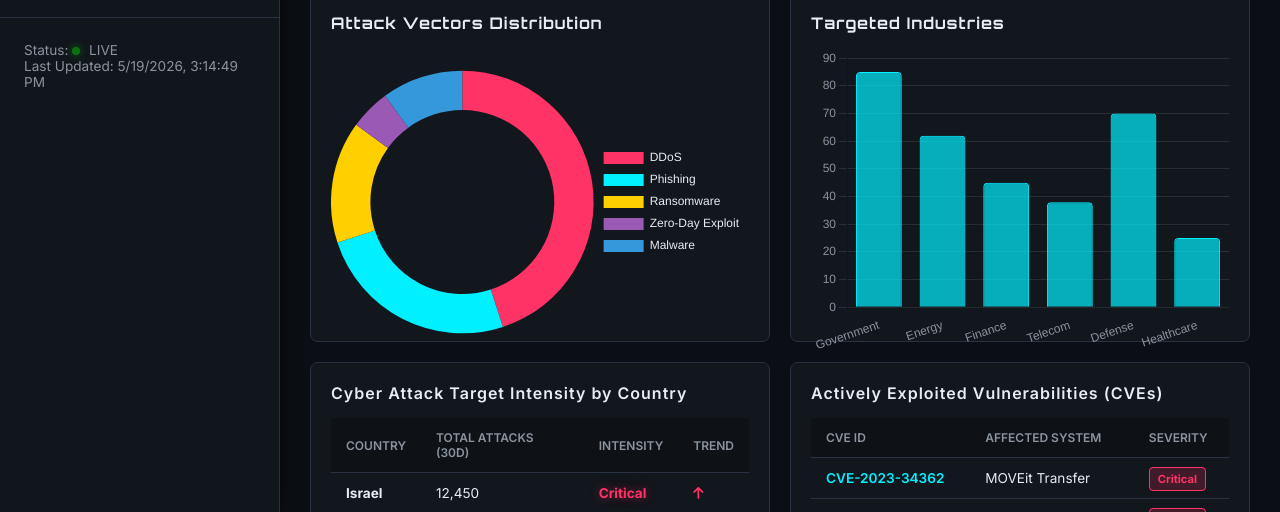
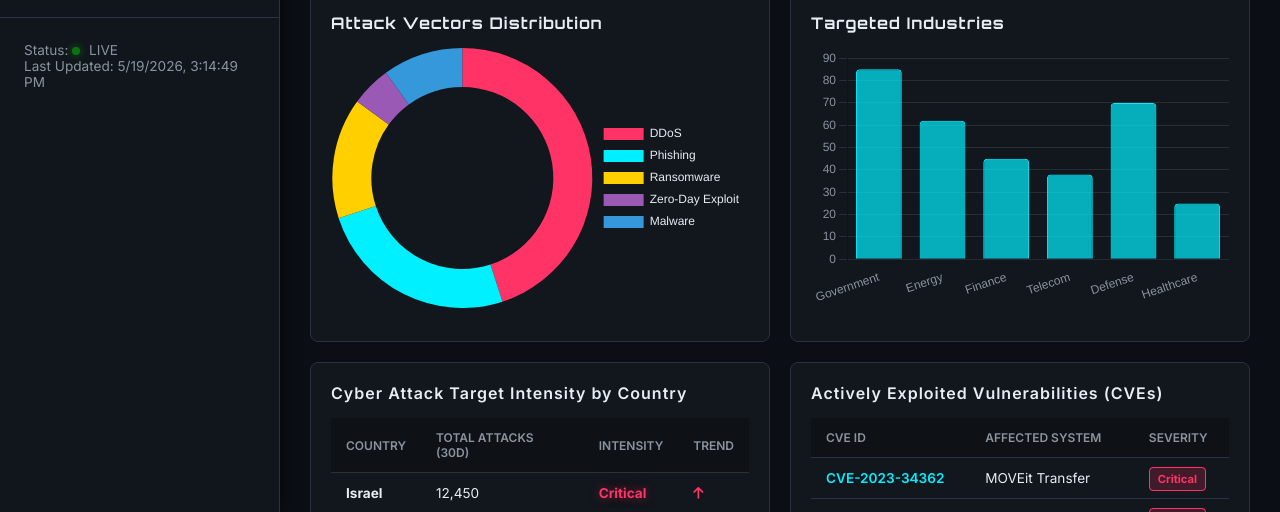
Before and after one commit to DanielR91/Middle_East_Conflict_Tracker, a plain HTML site: page index.html in a window 1280 px wide. Shown: the part 288-800 px from the top of the page. Drawn offline with nearby package versions, Linux system fonts and the light colour scheme; no server answers.

Commit message:
Fixed chart overflow by wrapping canvas

```diff
--- a/index.html
+++ b/index.html
@@ -72,11 +72,15 @@
                     <div class="charts-row">
                         <div class="chart-container">
                             <h3>Attack Vectors Distribution</h3>
-                            <canvas id="attackVectorChart"></canvas>
+                            <div class="canvas-wrapper">
+                                <canvas id="attackVectorChart"></canvas>
+                            </div>
                         </div>
                         <div class="chart-container">
                             <h3>Targeted Industries</h3>
-                            <canvas id="industryChart"></canvas>
+                            <div class="canvas-wrapper">
+                                <canvas id="industryChart"></canvas>
+                            </div>
                         </div>
                     </div>
 
--- a/styles.css
+++ b/styles.css
@@ -249,6 +249,12 @@ h1, h2, h3, h4, .logo span {
     margin-bottom: 15px;
     font-size: 1rem;
     color: var(--text-primary);
+}
+
+.canvas-wrapper {
+    position: relative;
+    height: 260px;
+    width: 100%;
 }
 
 /* Tables */
```
